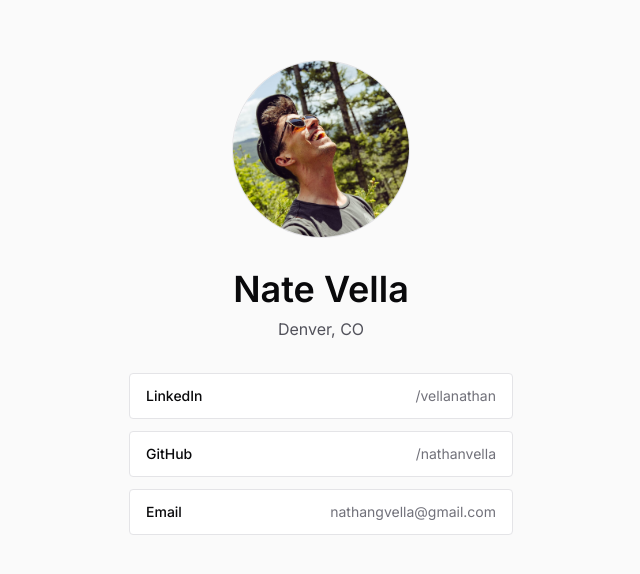
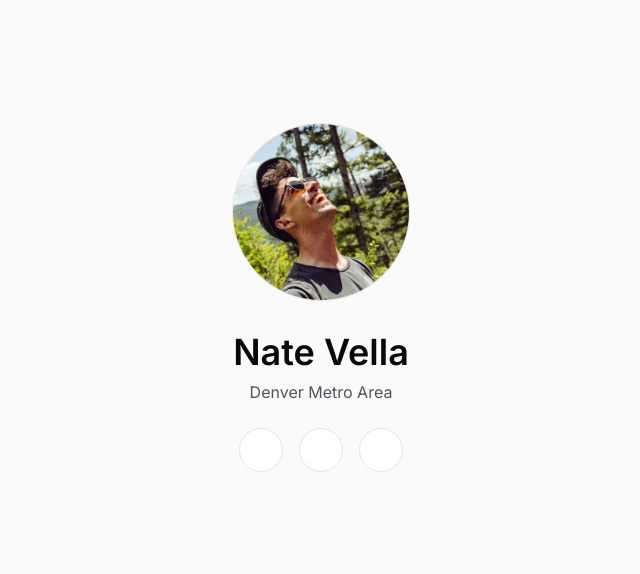
Before and after one commit to Nate-Vella-Org/nathanvella.com, a Next.js app: page / in a window 1280 px wide. Shown: the part 102-676 px from the top of the page, without its empty margins (319-959 px from the left). Built offline with nearby package versions, Linux system fonts and the light colour scheme.

Commit message:
Use compact social icons

```diff
--- a/app/page.tsx
+++ b/app/page.tsx
@@ -4,17 +4,17 @@ const links = [
   {
     href: "https://www.linkedin.com/in/vellanathan/",
     label: "LinkedIn",
-    detail: "/vellanathan",
+    icon: "/linkedin-icon.svg",
   },
   {
     href: "https://github.com/nathanvella",
     label: "GitHub",
-    detail: "/nathanvella",
+    icon: "/github-icon.svg",
   },
   {
     href: "mailto:nathangvella@gmail.com",
     label: "Email",
-    detail: "nathangvella@gmail.com",
+    icon: "/email-icon.png",
   },
 ];
 
@@ -42,19 +42,20 @@ export default function Home() {
         />
 
         <h1 className="mt-8 text-4xl font-semibold tracking-normal">Nate Vella</h1>
-        <p className="mt-2 text-base text-zinc-600">Denver, CO</p>
+        <p className="mt-2 text-base text-zinc-600">Denver Metro Area</p>
 
-        <div className="mt-8 flex w-full flex-col gap-3">
+        <div className="mt-6 flex items-center justify-center gap-4">
           {links.map((link) => (
             <a
               key={link.href}
               href={link.href}
               target={link.href.startsWith("mailto:") ? undefined : "_blank"}
               rel={link.href.startsWith("mailto:") ? undefined : "noopener noreferrer"}
-              className="flex items-center justify-between rounded border border-zinc-200 bg-white px-4 py-3 text-left text-sm transition hover:border-zinc-300 hover:bg-zinc-100"
+              aria-label={link.label}
+              title={link.label}
+              className="flex h-11 w-11 items-center justify-center rounded-full border border-zinc-200 bg-white transition hover:border-zinc-300 hover:bg-zinc-100"
             >
-              <span className="font-medium">{link.label}</span>
-              <span className="text-zinc-500">{link.detail}</span>
+              <Image src={link.icon} alt="" width={22} height={22} className="h-5 w-5 object-contain" />
             </a>
           ))}
         </div>
```
